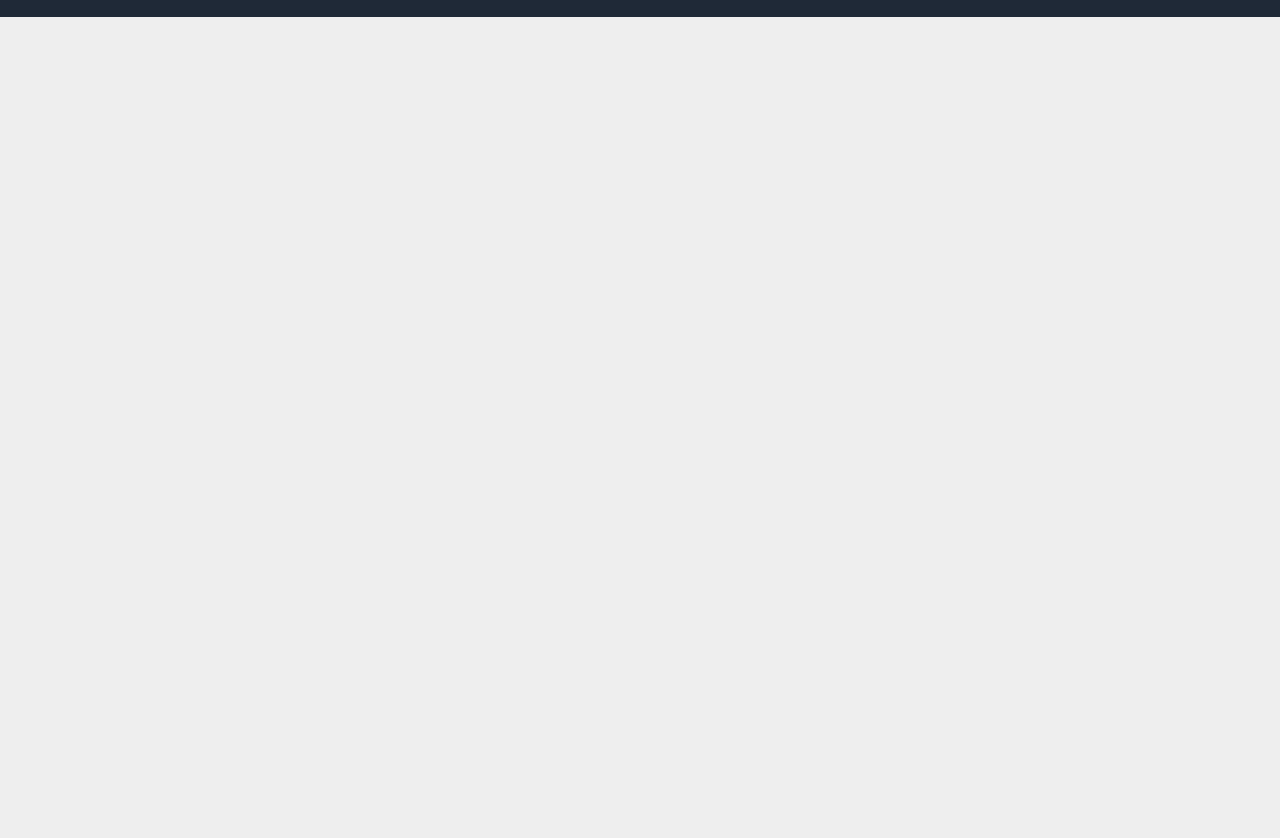
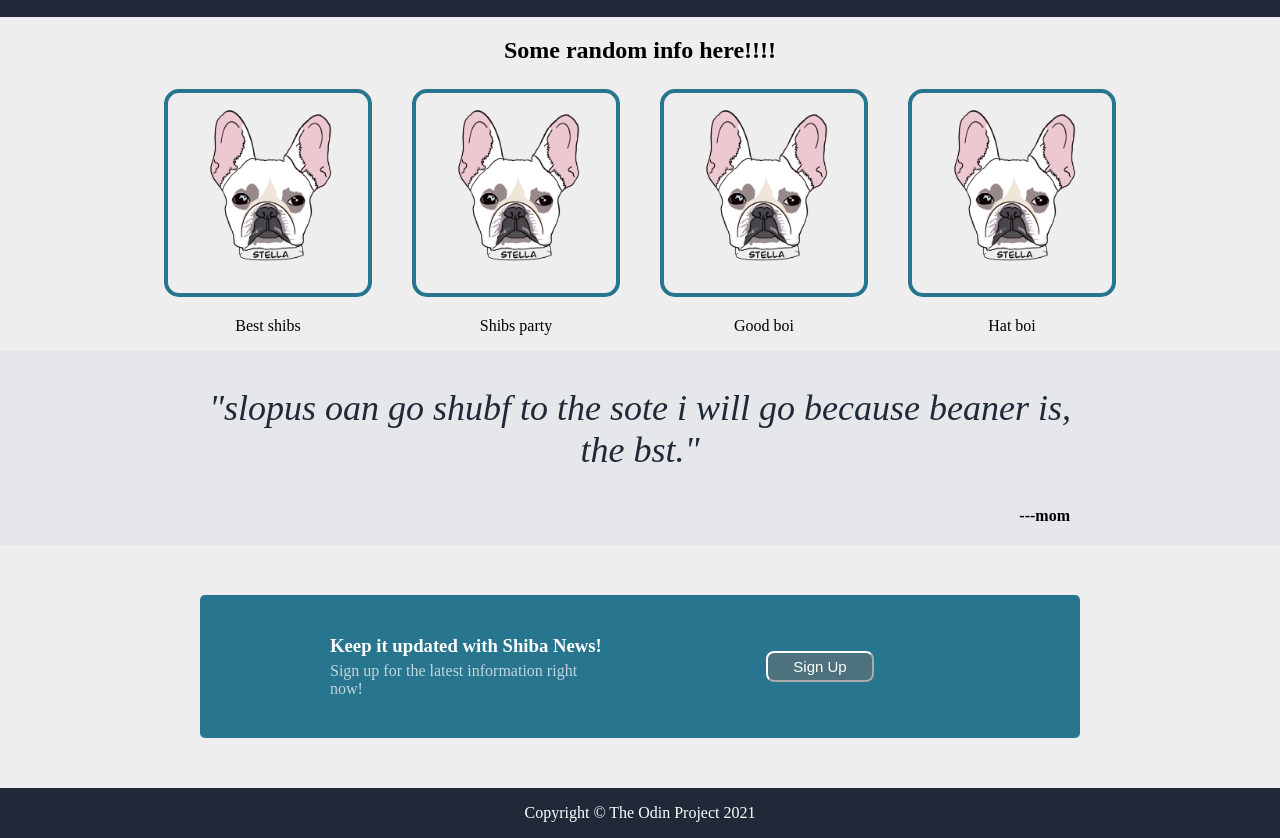
Before and after one commit to notrevlow/landing-page, a plain HTML site: page index.html in a window 1280 px wide. Shown: the part 508-1346 px from the top of the page. Before the commit the page ends 800 px from the top, so only its background shows below. Drawn offline with Linux system fonts and the light colour scheme.

Commit message:
Finish basic web design

```diff
--- a/index.html
+++ b/index.html
@@ -26,13 +26,55 @@
                 <div class="intro-cont">
                     <h1>Tiara Wolverton</h1>
                     <p>some text here that describes something?</p>
-                    <button type="button">Sign up!</button>
+                    <button type=".intro-button">Sign up!</button>
                 </div>
                 <div class="intro-img">
                     <img src="Untitled_Artwork.png" alt="French Bulldog">
                 </div>
             </div>
 
+            <div class="content">
+                <h2>Some random info here!!!!</h2>
+                <div class="content-info">
+                    <div>
+                        <img src="Untitled_Artwork.png">
+                        <p>Best shibs</p>
+                    </div>
+                    <div>
+                        <img src="Untitled_Artwork.png">
+                        <p>Shibs party</p>
+                    </div>
+                    <div>
+                        <img src="Untitled_Artwork.png">
+                        <p>Good boi</p>
+                    </div>
+                    <div>
+                        <img src="Untitled_Artwork.png">
+                        <p>Hat boi</p>
+                    </div>
+                </div>
+            </div>
+
+             <div class="quote">
+            <p>"slopus oan go shubf to the sote i will go
+                because beaner is, the bst." </p>
+                <b> ---mom </b>
+            </div>
+
+            <div class="sign-up">
+                <div class="sign-item signs-text">
+                    <h3>Keep it updated with Shiba News!</h3>
+                    <p>Sign up for the latest information right now!</p>
+                </div>
+                <div class="sign-item signs-button">
+                    <button type="button">Sign Up</button>
+                </div>
+            </div>
+            <div class="bx footer">
+                <p>Copyright © The Odin Project 2021</p>
+            </div>
+
+
 
         </div>
 
--- a/style.css
+++ b/style.css
@@ -75,12 +75,12 @@ body {
     font-family: 'Roboto', arial;
  }
 
-  button {
+  .intro button {
     display: block;
     text-align: center;
     width: 100px;
     border: none;
-    background: #3882f6;
+    background: #27758e;
     padding: 10px;
     border-radius: 8px;
     color: #fff;
@@ -94,3 +94,88 @@ body {
 }
 
 /* content */
+
+.content {
+    align-items: center;
+}
+
+.content-info {
+    display: flex;
+    justify-content: center;
+    flex-wrap: wrap;
+}
+
+.content-info img {
+    width: 200px;
+    height: 200px;
+    object-fit: cover;
+    border: 4px solid #27758e;
+    border-radius: 15px;
+    margin: 5px 20px 0px 20px;
+}
+
+.quote {
+    display: flex;
+    flex-direction: column;
+    background-color: #E5E7EB;
+    padding: 0 200px;
+}
+
+.quote p {
+font-size: 36px;
+color: #1F2937;
+font-style: italic;
+font-weight: lighter;
+
+}
+.quote b {
+    padding-bottom: 20px;
+    padding-right: 10px;
+    text-align: right;
+}
+
+.sign-up {
+    background-color: #27758e ;
+    margin: 50px 200px;
+    padding: 10px 80px;
+    display: flex;
+    align-items: center;
+    border-radius: 5px;
+    border-color: none;
+}
+
+.sign-item {
+    flex: 1;
+}
+
+.signs-text {
+    text-align: left;
+}
+
+.signs-text p {
+    color: #fff;
+    opacity: 0.7;
+    margin: 5px 30px 30px 50px;
+}
+
+h3 {
+    color: #fff;
+    padding: 0;
+    margin: 30px 0px 0px 50px;
+}
+
+.signs-button button {
+    color: #fff;
+    border-color: #fff;
+    border-radius: 8px;
+    background-color: #4d717d;
+    padding: 5px 25px;
+    font-size: 15px;
+}
+
+/* Footer */
+
+.footer {
+    background-color: #1F2937;
+    color: #fff;
+}
```
